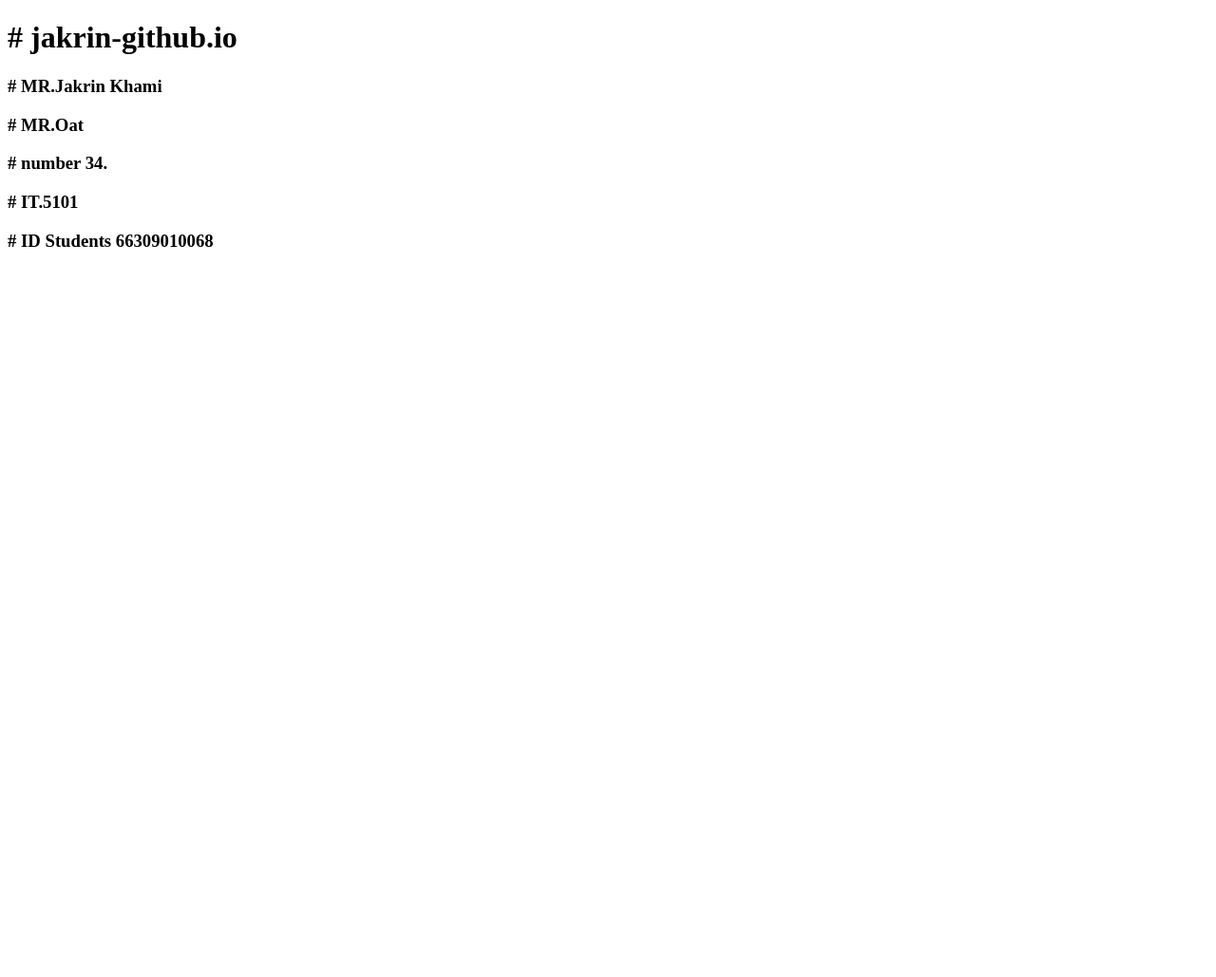
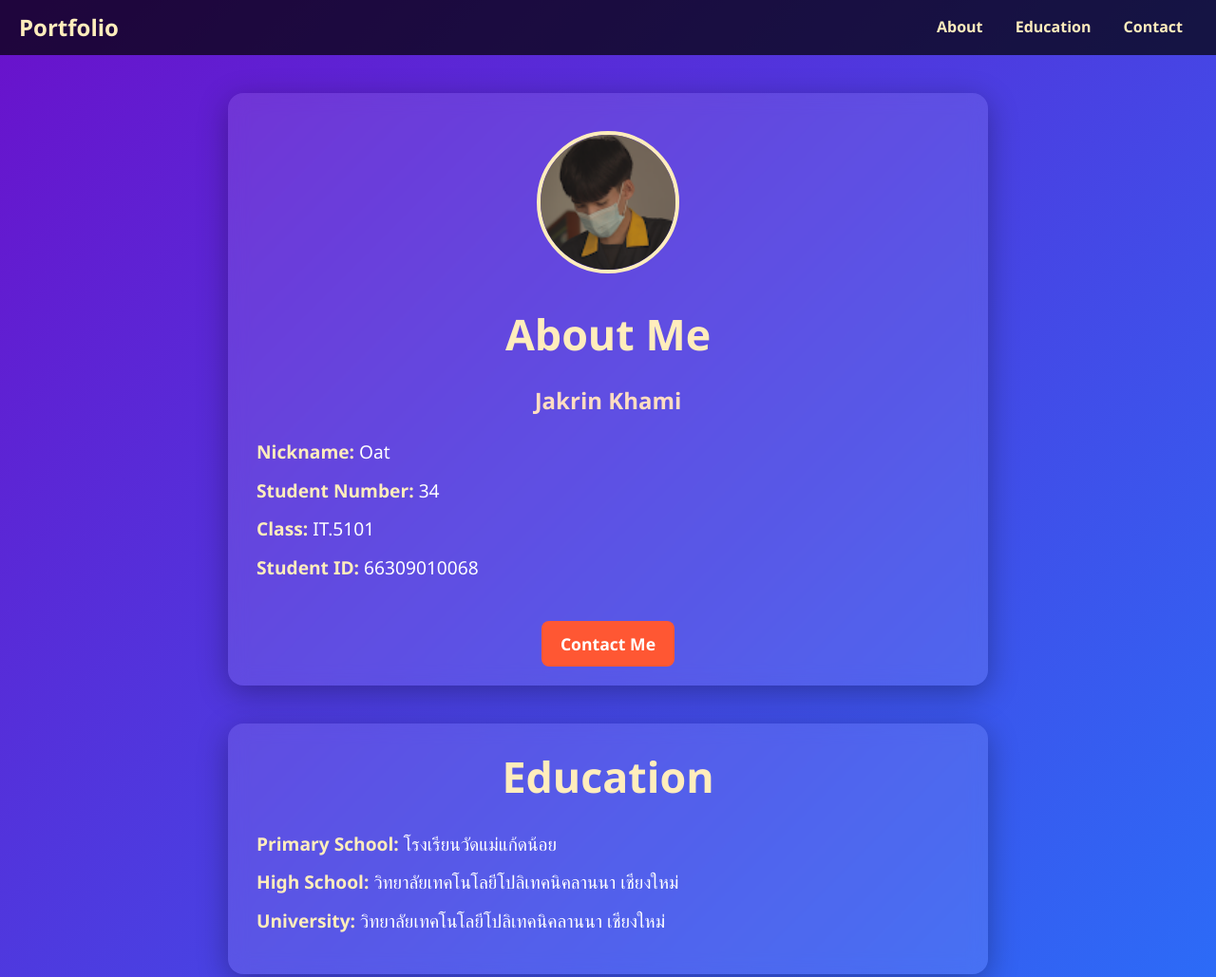
Before and after one commit to Jakrin367/jakrin-github.io, a plain HTML site: page index.html in a window 1280 px wide. Shown: the top 1029 px of the page at 95% size. Before the commit the page ends 800 px from the top, so only its background shows below. Drawn offline with Linux system fonts and the light colour scheme; files whose address does not match are found by name.

Commit message:
newprofile_v2

```diff
--- a/index.html
+++ b/index.html
@@ -3,15 +3,161 @@
 <head>
     <meta charset="UTF-8">
     <meta name="viewport" content="width=device-width, initial-scale=1.0">
-    <title>Document</title>
+    <title>About Me - Jakrin Khami</title>
+    <style>
+        /* Reset default margins */
+        * {
+            margin: 0;
+            padding: 0;
+            box-sizing: border-box;
+        }
+
+        /* Body styling */
+        body {
+            font-family: 'Segoe UI', Tahoma, Geneva, Verdana, sans-serif;
+            line-height: 1.6;
+            background: linear-gradient(to bottom right, #6a11cb, #2575fc);
+            color: #fff;
+        }
+
+        /* Navbar styling */
+        .navbar {
+            background: rgba(0, 0, 0, 0.7);
+            padding: 10px 20px;
+            display: flex;
+            justify-content: space-between;
+            align-items: center;
+            position: sticky;
+            top: 0;
+            z-index: 10;
+        }
+
+        .navbar a {
+            text-decoration: none;
+            color: #ffedbc;
+            font-weight: bold;
+            margin: 0 15px;
+            transition: color 0.3s ease;
+        }
+
+        .navbar a:hover {
+            color: #ff5733;
+        }
+
+        .navbar h1 {
+            font-size: 1.5em;
+            margin: 0;
+        }
+
+        /* Container styling */
+        .container {
+            max-width: 800px;
+            background: rgba(255, 255, 255, 0.1);
+            backdrop-filter: blur(10px);
+            border-radius: 16px;
+            box-shadow: 0 8px 32px rgba(0, 0, 0, 0.3);
+            padding: 20px 30px;
+            text-align: center;
+            margin: 40px auto;
+        }
+
+        /* Image styling */
+        .profile-img {
+            width: 150px;
+            height: 150px;
+            border-radius: 50%;
+            border: 4px solid #ffedbc;
+            margin: 20px auto;
+        }
+
+        /* Headings styling */
+        h1 {
+            font-size: 2.8em;
+            margin-bottom: 15px;
+            color: #ffedbc;
+        }
+
+        h2 {
+            font-size: 1.5em;
+            margin-bottom: 15px;
+            color: #ffddc1;
+        }
+
+        /* Profile details */
+        .profile-details {
+            text-align: left;
+            font-size: 1.2em;
+            margin: 20px 0;
+        }
+
+        .profile-details p {
+            margin: 10px 0;
+        }
+
+        .profile-details span {
+            font-weight: bold;
+            color: #ffedbc;
+        }
+
+        /* Button styling */
+        .button {
+            margin-top: 20px;
+            display: inline-block;
+            padding: 10px 20px;
+            background: #ff5733;
+            color: #fff;
+            font-size: 1.1em;
+            font-weight: bold;
+            text-decoration: none;
+            border-radius: 8px;
+            transition: background 0.3s ease;
+        }
+
+        .button:hover {
+            background: #c70039;
+        }
+    </style>
 </head>
 <body>
-    <h1># jakrin-github.io</h1>
+    <!-- Navbar -->
+    <div class="navbar">
+        <h1>Portfolio</h1>
+        <div>
+            <a href="#about">About</a>
+            <a href="#education">Education</a>
+            <a href="#contact">Contact</a>
+        </div>
+    </div>
 
-        <h3># MR.Jakrin Khami</h3>
-        <h3># MR.Oat</h3>
-        <h3># number 34.</h3>
-        <h3># IT.5101</h3>
-        <h3># ID Students 66309010068</h3>
+    <!-- Main Content -->
+    <div class="container" id="about">
+        <img src="C:\jakrin-github.io\mg\1.png" alt="Profile Picture" class="profile-img">
+        <h1>About Me</h1>
+        <h2>Jakrin Khami</h2>
+        <div class="profile-details">
+            <p><span>Nickname:</span> Oat</p>
+            <p><span>Student Number:</span> 34</p>
+            <p><span>Class:</span> IT.5101</p>
+            <p><span>Student ID:</span> 66309010068</p>
+        </div>
+        <a href="#contact" class="button">Contact Me</a>
+    </div>
+
+    <!-- Education Section -->
+    <div class="container" id="education">
+        <h1>Education</h1>
+        <div class="profile-details">
+            <p><span>Primary School:</span> โรงเรียนวัดแม่แก้ดน้อย</p>
+            <p><span>High School:</span> วิทยาลัยเทคโนโลยีโปลิเทคนิคลานนา เชียงใหม่</p>
+            <p><span>University:</span> วิทยาลัยเทคโนโลยีโปลิเทคนิคลานนา เชียงใหม่</p>
+        </div>
+    </div>
+
+    <!-- Footer -->
+    <div class="container" id="contact">
+        <h1>Contact Me</h1>
+        <p>Email: nxydek28@example.com</p>
+        <p>Phone: 063-830-5360</p>
+    </div>
 </body>
 </html>
```
Also changed, not shown: mg/1.png (added).
